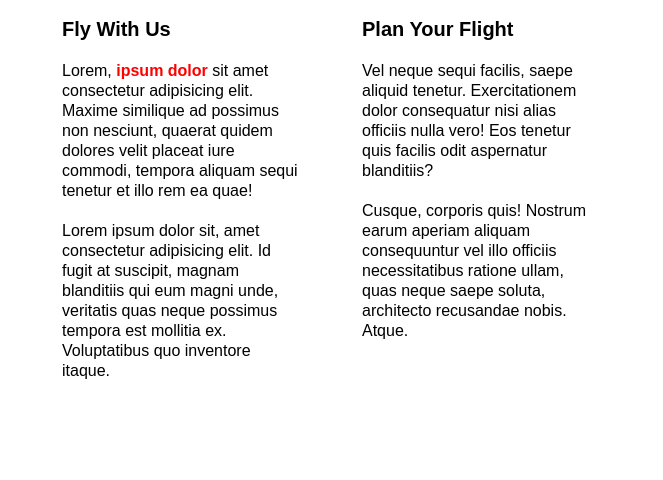
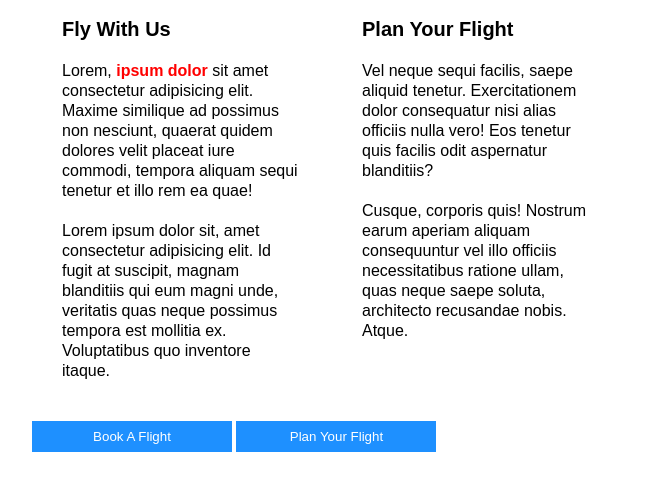
Before and after one commit to AlexEntrepreneur/Responsive-Web-Design-Guided, a plain HTML site: page index.html in a window 1280 px wide. Shown: the part 603-1083 px from the top of the page, without its empty margins (308-971 px from the left). Before the commit the page ends 1032 px from the top, so only its background shows below. Drawn offline with Linux system fonts and the light colour scheme.

Commit message:
button style

```diff
--- a/index.css
+++ b/index.css
@@ -95,6 +95,15 @@ header nav .first-anchor {
   }
 }
 
+button {
+  border: none;
+  padding: 8px 40px;
+  min-width: 200px;
+  background-color: dodgerblue;
+  margin-bottom: 20px;
+  color: white;
+}
+
 .main-footer {
   margin-bottom: 40px;
   display: flex;
--- a/index.html
+++ b/index.html
@@ -28,8 +28,8 @@
           <p>Cusque, corporis quis! Nostrum earum aperiam aliquam consequuntur vel illo officiis necessitatibus ratione ullam, quas neque saepe soluta, architecto recusandae nobis. Atque.</p>
         </section>
       </div>
-      <!-- <button class="book-flight-btn">Book A Flight</button>
-      <button class="book-flight-btn-mobile">Plan Your Flight</button> -->
+      <button class="book-flight-btn">Book A Flight</button>
+      <button class="book-flight-btn-mobile">Plan Your Flight</button>
       <!-- <footer class="main-footer">
         <nav>
           <a href="#">Home</a>
```
